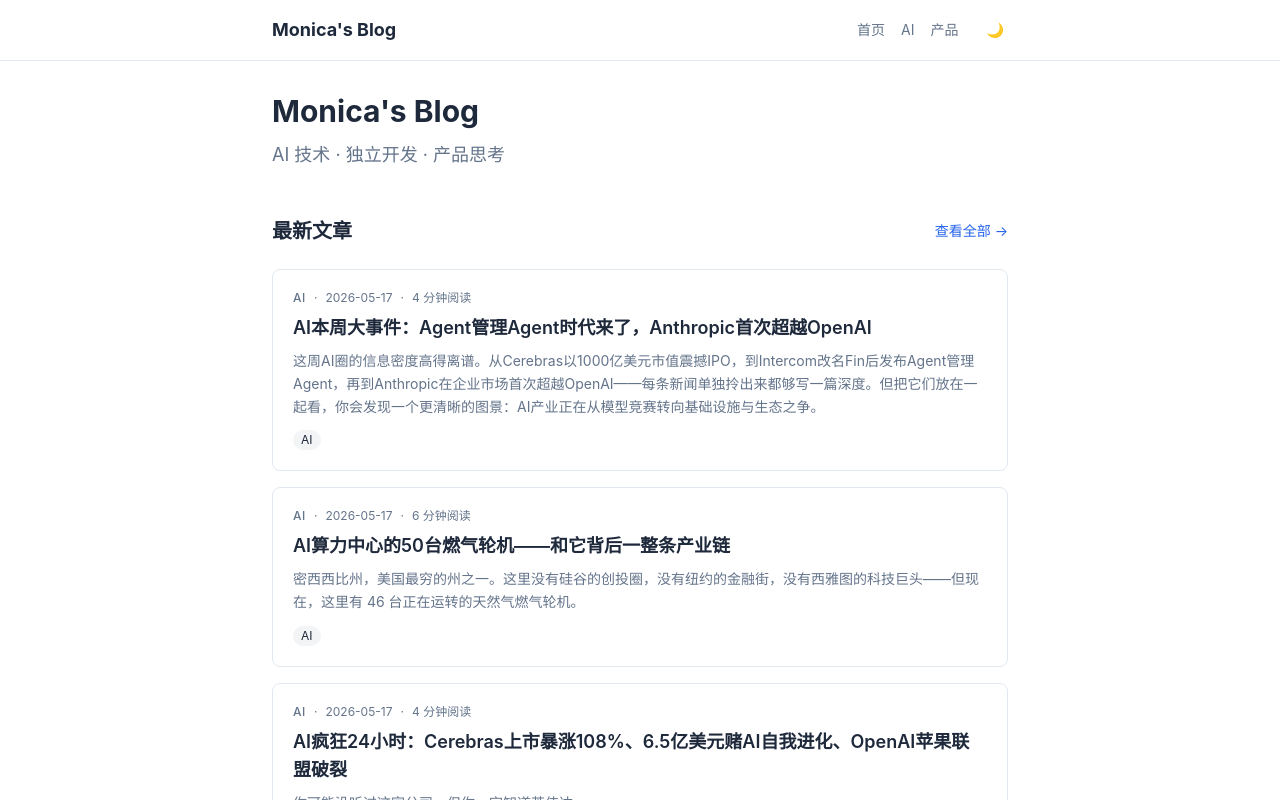
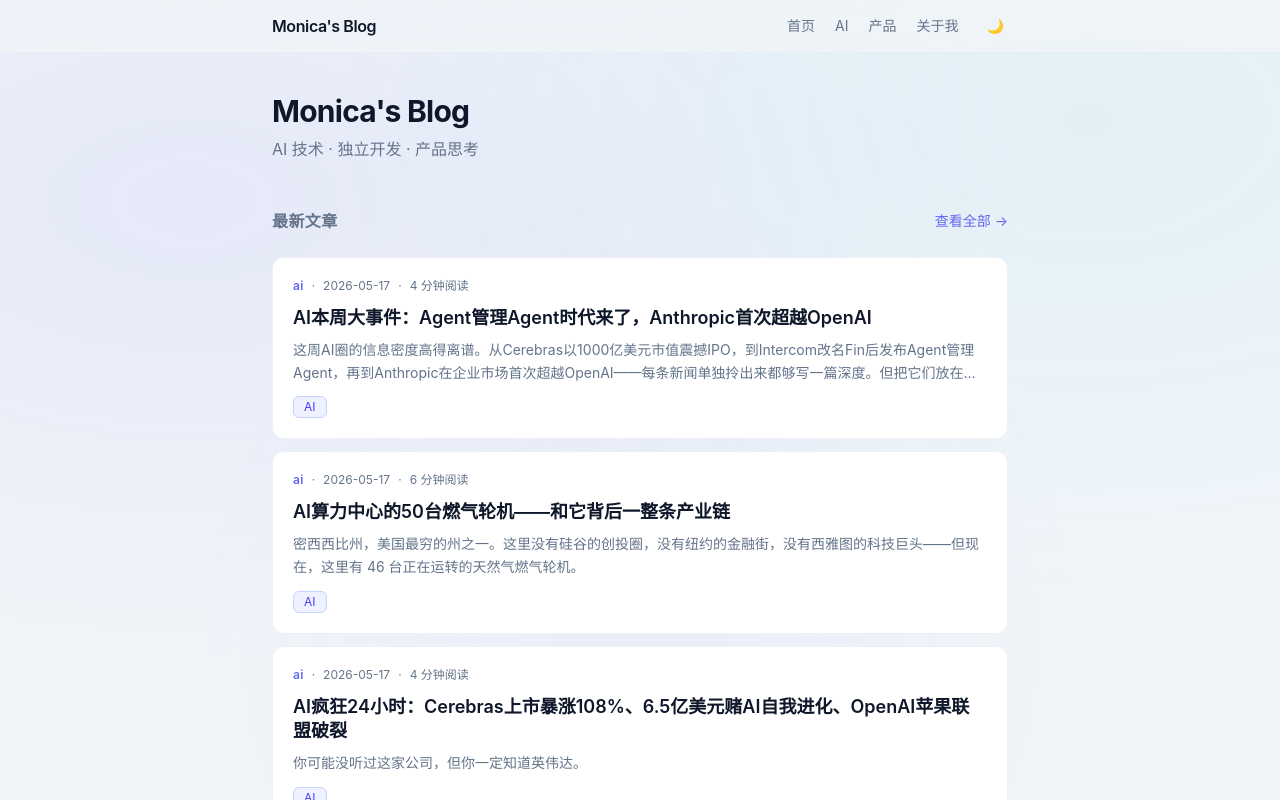
Before and after one commit to AILabs-monica/myblog, a Next.js app: page / in a window 1280 px wide. Shown: the top 800 px of the page. Built offline with nearby package versions, Linux system fonts and the light colour scheme.

Commit message:
redesign: clean tech blog style with tag colors, sticky nav, about page

```diff
--- a/app/globals.css
+++ b/app/globals.css
@@ -3,30 +3,53 @@
 @custom-variant dark (&:where(.dark, .dark *));
 
 @theme {
-  --color-primary: #2563eb;
-  --color-accent: #f59e0b;
-  --color-bg: #ffffff;
-  --color-bg-dark: #0f172a;
-  --color-text: #1e293b;
+  --color-primary: #6366f1;
+  --color-primary-dark: #4f46e5;
+  --color-accent: #06b6d4;
+  --color-bg: #f1f5f9;
+  --color-bg-dark: #020617;
+  --color-text: #0f172a;
   --color-text-dark: #e2e8f0;
   --color-muted: #64748b;
   --color-muted-dark: #94a3b8;
   --color-border: #e2e8f0;
-  --color-border-dark: #334155;
+  --color-border-dark: #1e293b;
+  --color-card: #ffffff;
+  --color-card-dark: #0f172a;
 }
 
 body {
   @apply bg-bg text-text dark:bg-bg-dark dark:text-text-dark;
-  font-family: -apple-system, BlinkMacSystemFont, "Noto Sans SC", "Microsoft YaHei", sans-serif;
+  font-family: "Inter", -apple-system, BlinkMacSystemFont, "Noto Sans SC", "Microsoft YaHei", sans-serif;
+}
+
+body::before {
+  content: '';
+  position: fixed;
+  inset: 0;
+  pointer-events: none;
+  z-index: -1;
+  background:
+    radial-gradient(ellipse at 15% 25%, rgba(99, 102, 241, 0.08) 0%, transparent 55%),
+    radial-gradient(ellipse at 85% 15%, rgba(6, 182, 212, 0.06) 0%, transparent 50%),
+    radial-gradient(ellipse at 50% 80%, rgba(99, 102, 241, 0.05) 0%, transparent 50%);
+}
+
+.dark body::before {
+  background:
+    radial-gradient(ellipse at 15% 25%, rgba(99, 102, 241, 0.12) 0%, transparent 55%),
+    radial-gradient(ellipse at 85% 15%, rgba(6, 182, 212, 0.08) 0%, transparent 50%),
+    radial-gradient(ellipse at 50% 80%, rgba(99, 102, 241, 0.08) 0%, transparent 50%);
 }
 
 .article-content h2 {
   font-size: 1.5rem;
-  font-weight: 600;
-  margin-top: 2rem;
+  font-weight: 700;
+  margin-top: 2.5rem;
   margin-bottom: 0.75rem;
-  padding-bottom: 0.25rem;
+  padding-bottom: 0.5rem;
   border-bottom: 1px solid var(--color-border);
+  letter-spacing: -0.02em;
 }
 
 .dark .article-content h2 {
@@ -36,7 +59,7 @@ body {
 .article-content h3 {
   font-size: 1.25rem;
   font-weight: 600;
-  margin-top: 1.5rem;
+  margin-top: 2rem;
   margin-bottom: 0.5rem;
 }
 
@@ -47,12 +70,13 @@ body {
 
 .article-content a {
   color: var(--color-primary);
-  text-decoration: underline;
-  text-underline-offset: 2px;
+  text-decoration: none;
+  border-bottom: 1px solid transparent;
+  transition: border-color 0.15s;
 }
 
 .article-content a:hover {
-  opacity: 0.8;
+  border-bottom-color: var(--color-primary);
 }
 
 .article-content blockquote {
@@ -71,7 +95,7 @@ body {
 }
 
 .article-content pre {
-  background: #1e293b;
+  background: #0f172a;
   color: #e2e8f0;
   padding: 1rem;
   border-radius: 0.5rem;
@@ -79,18 +103,20 @@ body {
   margin: 1.25rem 0;
   font-size: 0.875rem;
   line-height: 1.6;
+  border: 1px solid #1e293b;
 }
 
 .article-content code {
   font-size: 0.875rem;
-  background: #f1f5f9;
+  background: #e2e8f0;
   padding: 0.125rem 0.375rem;
   border-radius: 0.25rem;
   font-family: "SF Mono", "Fira Code", monospace;
+  font-weight: 500;
 }
 
 .dark .article-content code {
-  background: #334155;
+  background: #1e293b;
 }
 
 .article-content pre code {
@@ -124,7 +150,7 @@ body {
 }
 
 .article-content strong {
-  font-weight: 600;
+  font-weight: 700;
 }
 
 .article-content hr {
--- a/app/layout.tsx
+++ b/app/layout.tsx
@@ -25,28 +25,29 @@ export default function RootLayout({
 }: Readonly<{ children: React.ReactNode }>) {
   return (
     <html lang="zh-CN" suppressHydrationWarning>
-      <body className="min-h-screen">
-        <nav className="border-b border-border dark:border-border-dark">
-          <div className="mx-auto max-w-3xl px-4 py-4 flex items-center justify-between">
-            <a href="/" className="text-lg font-bold hover:text-primary transition-colors">
+      <body className="min-h-screen bg-bg text-text dark:bg-bg-dark dark:text-text-dark">
+        <nav className="sticky top-0 z-50 border-b border-border/60 dark:border-border-dark/60 bg-bg/75 dark:bg-bg-dark/75 backdrop-blur-md">
+          <div className="mx-auto max-w-3xl px-4 py-3 flex items-center justify-between">
+            <a href="/" className="text-base font-semibold tracking-tight text-text dark:text-text-dark hover:text-primary dark:hover:text-primary transition-colors">
               Monica&apos;s Blog
             </a>
-            <div className="flex items-center gap-4 text-sm text-muted dark:text-muted-dark">
-              <a href="/" className="hover:text-primary transition-colors">首页</a>
-              <a href="/ai" className="hover:text-primary transition-colors">AI</a>
-              <a href="/products" className="hover:text-primary transition-colors">产品</a>
-              <button id="theme-toggle" className="ml-2 p-1 hover:text-primary transition-colors" aria-label="切换主题">
+            <div className="flex items-center gap-5 text-sm">
+              <a href="/" className="text-muted dark:text-muted-dark hover:text-primary dark:hover:text-primary transition-colors">首页</a>
+              <a href="/ai" className="text-muted dark:text-muted-dark hover:text-primary dark:hover:text-primary transition-colors">AI</a>
+              <a href="/products" className="text-muted dark:text-muted-dark hover:text-primary dark:hover:text-primary transition-colors">产品</a>
+              <a href="/about" className="text-muted dark:text-muted-dark hover:text-primary dark:hover:text-primary transition-colors">关于我</a>
+              <button id="theme-toggle" className="ml-1 p-1 rounded-md text-muted dark:text-muted-dark hover:text-primary dark:hover:text-primary hover:bg-gray-100 dark:hover:bg-gray-800 transition-colors" aria-label="切换主题">
                 🌙
               </button>
             </div>
           </div>
         </nav>
-        <main className="mx-auto max-w-3xl px-4 py-8">
+        <main className="mx-auto max-w-3xl px-4 py-10">
           {children}
         </main>
-        <footer className="border-t border-border dark:border-border-dark mt-16">
-          <div className="mx-auto max-w-3xl px-4 py-6 text-center text-sm text-muted dark:text-muted-dark">
-            <p>© {new Date().getFullYear()} Monica&apos;s Blog. Built with Next.js.</p>
+        <footer className="border-t border-border/60 dark:border-border-dark/60 mt-16">
+          <div className="mx-auto max-w-3xl px-4 py-8 text-center text-xs text-muted dark:text-muted-dark">
+            <p>© {new Date().getFullYear()} Monica&apos;s Blog</p>
           </div>
         </footer>
         <script
--- a/app/page.tsx
+++ b/app/page.tsx
@@ -8,15 +8,15 @@ export default function Home() {
   return (
     <div>
       <section className="mb-12">
-        <h1 className="text-3xl font-bold mb-3">Monica&apos;s Blog</h1>
-        <p className="text-muted dark:text-muted-dark text-lg">
+        <h1 className="text-3xl font-bold tracking-tight mb-2">Monica&apos;s Blog</h1>
+        <p className="text-muted dark:text-muted-dark text-base">
           AI 技术 · 独立开发 · 产品思考
         </p>
       </section>
 
       <section>
         <div className="flex items-center justify-between mb-6">
-          <h2 className="text-xl font-semibold">最新文章</h2>
+          <h2 className="text-base font-semibold tracking-wide text-muted dark:text-muted-dark uppercase">最新文章</h2>
           <Link
             href="/ai"
             className="text-sm text-primary hover:underline"
@@ -24,7 +24,7 @@ export default function Home() {
             查看全部 →
           </Link>
         </div>
-        <div className="space-y-4">
+        <div className="space-y-3">
           {posts.map((post) => (
             <PostCard key={post.slug} post={post} />
           ))}
--- a/app/posts/[...slug]/page.tsx
+++ b/app/posts/[...slug]/page.tsx
@@ -26,6 +26,25 @@ export async function generateMetadata({ params }: Props): Promise<Metadata> {
     description: post.description,
     openGraph: { title: post.title, description: post.description },
   }
+}
+
+const tagColors: Record<string, string> = {
+  AI: 'bg-indigo-50 text-indigo-600 border-indigo-200 dark:bg-indigo-900/20 dark:text-indigo-300 dark:border-indigo-800',
+  Transformer: 'bg-cyan-50 text-cyan-600 border-cyan-200 dark:bg-cyan-900/20 dark:text-cyan-300 dark:border-cyan-800',
+  深度学习: 'bg-violet-50 text-violet-600 border-violet-200 dark:bg-violet-900/20 dark:text-violet-300 dark:border-violet-800',
+  编程: 'bg-emerald-50 text-emerald-600 border-emerald-200 dark:bg-emerald-900/20 dark:text-emerald-300 dark:border-emerald-800',
+  Copilot: 'bg-sky-50 text-sky-600 border-sky-200 dark:bg-sky-900/20 dark:text-sky-300 dark:border-sky-800',
+  Agent: 'bg-orange-50 text-orange-600 border-orange-200 dark:bg-orange-900/20 dark:text-orange-300 dark:border-orange-800',
+  HyperFrame: 'bg-rose-50 text-rose-600 border-rose-200 dark:bg-rose-900/20 dark:text-rose-300 dark:border-rose-800',
+  视频生成: 'bg-pink-50 text-pink-600 border-pink-200 dark:bg-pink-900/20 dark:text-pink-300 dark:border-pink-800',
+  踩坑: 'bg-red-50 text-red-600 border-red-200 dark:bg-red-900/20 dark:text-red-300 dark:border-red-800',
+  独立开发: 'bg-teal-50 text-teal-600 border-teal-200 dark:bg-teal-900/20 dark:text-teal-300 dark:border-teal-800',
+  产品: 'bg-amber-50 text-amber-600 border-amber-200 dark:bg-amber-900/20 dark:text-amber-300 dark:border-amber-800',
+  变现: 'bg-green-50 text-green-600 border-green-200 dark:bg-green-900/20 dark:text-green-300 dark:border-green-800',
+}
+
+function getTagColor(tag: string): string {
+  return tagColors[tag] || 'bg-gray-50 text-gray-600 border-gray-200 dark:bg-gray-800/50 dark:text-gray-300 dark:border-gray-700'
 }
 
 function escapeHtml(text: string): string {
@@ -134,16 +153,16 @@ export default async function PostPage({ params }: Props) {
     <article>
         <Link
           href="/"
-        className="text-sm text-muted dark:text-muted-dark hover:text-primary transition-colors mb-6 inline-block"
+          className="inline-flex items-center gap-1 text-sm text-muted dark:text-muted-dark hover:text-primary transition-colors mb-8"
         >
           ← 返回首页
         </Link>
 
-      <header className="mb-8">
-        <div className="flex items-center gap-2 text-sm text-muted dark:text-muted-dark mb-3">
+        <header className="mb-10 pb-6 border-b border-border/60 dark:border-border-dark/60">
+          <div className="flex items-center gap-2 text-sm text-muted dark:text-muted-dark mb-4">
             <Link
               href={`/${post.category}`}
-            className="uppercase tracking-wider font-medium hover:text-primary transition-colors"
+              className="font-semibold text-primary dark:text-primary tracking-wide hover:underline"
             >
               {post.category}
             </Link>
@@ -156,18 +175,18 @@ export default async function PostPage({ params }: Props) {
             <span>·</span>
             <span>{post.readingTime} 分钟阅读</span>
           </div>
-        <h1 className="text-3xl font-bold mb-3">{post.title}</h1>
+          <h1 className="text-3xl font-bold tracking-tight leading-tight mb-3">{post.title}</h1>
           {post.description && (
-          <p className="text-lg text-muted dark:text-muted-dark">
+            <p className="text-base text-muted dark:text-muted-dark leading-relaxed">
               {post.description}
             </p>
           )}
           {post.tags.length > 0 && (
-          <div className="flex flex-wrap gap-1.5 mt-4">
+            <div className="flex flex-wrap gap-2 mt-5">
               {post.tags.map((tag) => (
                   <span
                     key={tag}
-                className="text-xs px-2 py-0.5 bg-gray-100 dark:bg-gray-800 rounded-full"
+                    className={`text-xs px-2.5 py-0.5 rounded-md border ${getTagColor(tag)}`}
                   >
                   {tag}
                 </span>
--- a/components/PostCard.tsx
+++ b/components/PostCard.tsx
@@ -1,12 +1,31 @@
 import Link from 'next/link'
 import { Post } from '@/lib/posts'
 
+const tagColors: Record<string, string> = {
+  AI: 'bg-indigo-50 text-indigo-600 border-indigo-200 dark:bg-indigo-900/20 dark:text-indigo-300 dark:border-indigo-800',
+  Transformer: 'bg-cyan-50 text-cyan-600 border-cyan-200 dark:bg-cyan-900/20 dark:text-cyan-300 dark:border-cyan-800',
+  深度学习: 'bg-violet-50 text-violet-600 border-violet-200 dark:bg-violet-900/20 dark:text-violet-300 dark:border-violet-800',
+  编程: 'bg-emerald-50 text-emerald-600 border-emerald-200 dark:bg-emerald-900/20 dark:text-emerald-300 dark:border-emerald-800',
+  Copilot: 'bg-sky-50 text-sky-600 border-sky-200 dark:bg-sky-900/20 dark:text-sky-300 dark:border-sky-800',
+  Agent: 'bg-orange-50 text-orange-600 border-orange-200 dark:bg-orange-900/20 dark:text-orange-300 dark:border-orange-800',
+  HyperFrame: 'bg-rose-50 text-rose-600 border-rose-200 dark:bg-rose-900/20 dark:text-rose-300 dark:border-rose-800',
+  视频生成: 'bg-pink-50 text-pink-600 border-pink-200 dark:bg-pink-900/20 dark:text-pink-300 dark:border-pink-800',
+  踩坑: 'bg-red-50 text-red-600 border-red-200 dark:bg-red-900/20 dark:text-red-300 dark:border-red-800',
+  独立开发: 'bg-teal-50 text-teal-600 border-teal-200 dark:bg-teal-900/20 dark:text-teal-300 dark:border-teal-800',
+  产品: 'bg-amber-50 text-amber-600 border-amber-200 dark:bg-amber-900/20 dark:text-amber-300 dark:border-amber-800',
+  变现: 'bg-green-50 text-green-600 border-green-200 dark:bg-green-900/20 dark:text-green-300 dark:border-green-800',
+}
+
+function getTagColor(tag: string): string {
+  return tagColors[tag] || 'bg-gray-50 text-gray-600 border-gray-200 dark:bg-gray-800/50 dark:text-gray-300 dark:border-gray-700'
+}
+
 export default function PostCard({ post }: { post: Post }) {
   return (
-    <article className="border border-border dark:border-border-dark rounded-lg p-5 hover:border-primary/50 transition-colors">
+    <article className="group rounded-xl border border-border/60 dark:border-border-dark/60 bg-card dark:bg-card-dark p-5 transition-all duration-200 hover:border-primary/40 hover:shadow-[0_2px_20px_rgba(99,102,241,0.08)] dark:hover:shadow-[0_2px_20px_rgba(99,102,241,0.12)]">
       <Link href={`/posts/${post.slug}`} className="block">
-        <div className="flex items-center gap-2 text-xs text-muted dark:text-muted-dark mb-2">
-          <span className="uppercase tracking-wider font-medium">{post.category}</span>
+        <div className="flex items-center gap-2 text-xs text-muted dark:text-muted-dark mb-3">
+          <span className="font-semibold text-primary dark:text-primary tracking-wide">{post.category}</span>
           {post.date && (
             <>
               <span>·</span>
@@ -16,11 +35,11 @@ export default function PostCard({ post }: { post: Post }) {
           <span>·</span>
           <span>{post.readingTime} 分钟阅读</span>
         </div>
-        <h2 className="text-lg font-semibold mb-2 group-hover:text-primary transition-colors">
+        <h2 className="text-lg font-semibold mb-2 leading-snug group-hover:text-primary transition-colors">
           {post.title}
         </h2>
         {post.description && (
-          <p className="text-sm text-muted dark:text-muted-dark leading-relaxed">
+          <p className="text-sm text-muted dark:text-muted-dark leading-relaxed line-clamp-2">
             {post.description}
           </p>
         )}
@@ -29,7 +48,7 @@ export default function PostCard({ post }: { post: Post }) {
             {post.tags.map((tag) => (
               <span
                 key={tag}
-                className="text-xs px-2 py-0.5 bg-gray-100 dark:bg-gray-800 rounded-full"
+                className={`text-xs px-2.5 py-0.5 rounded-md border ${getTagColor(tag)}`}
               >
                 {tag}
               </span>
```
Also changed, not shown: app/about/page.tsx (added, +28 -0 lines). Lines whose indentation alone changed are shown as unchanged.
